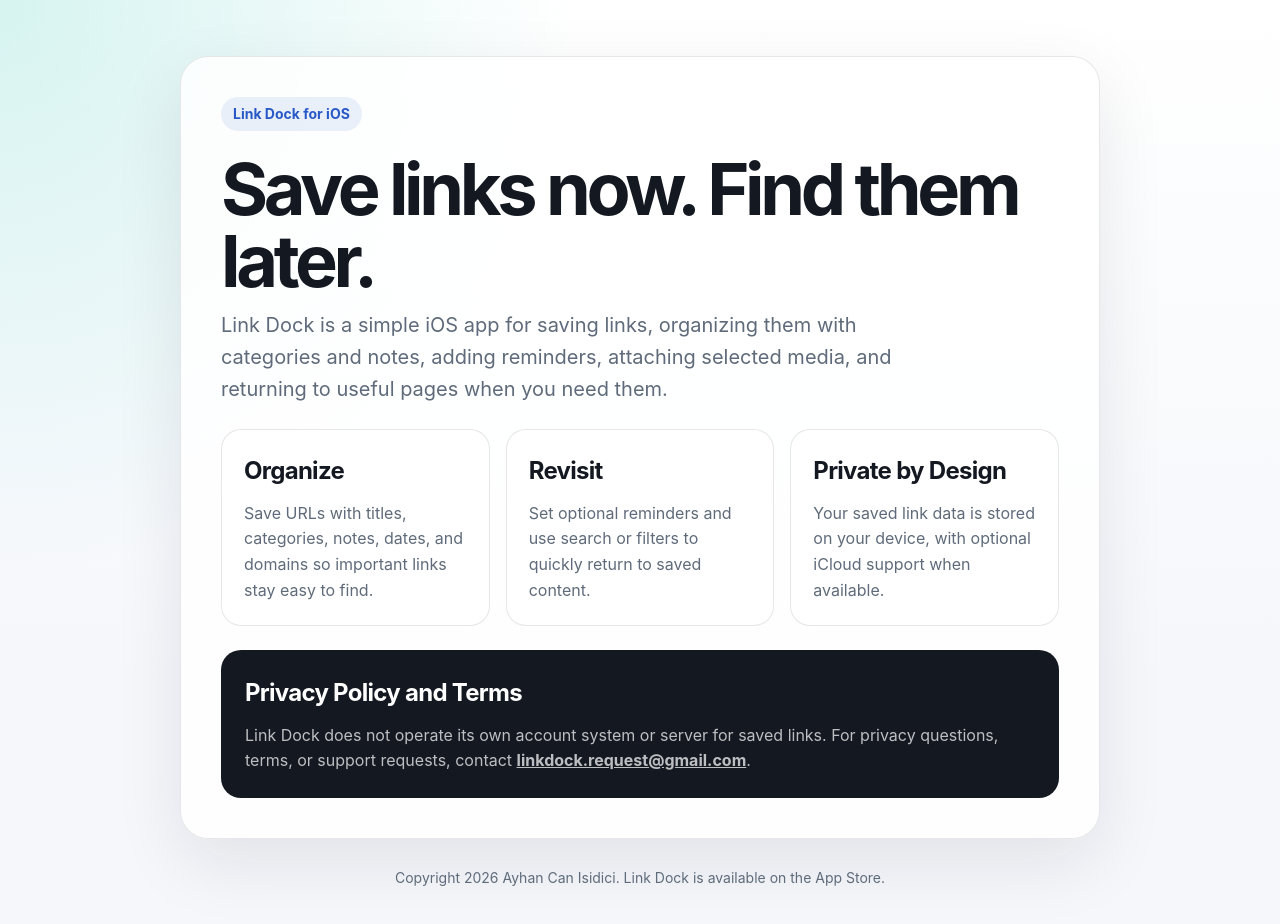
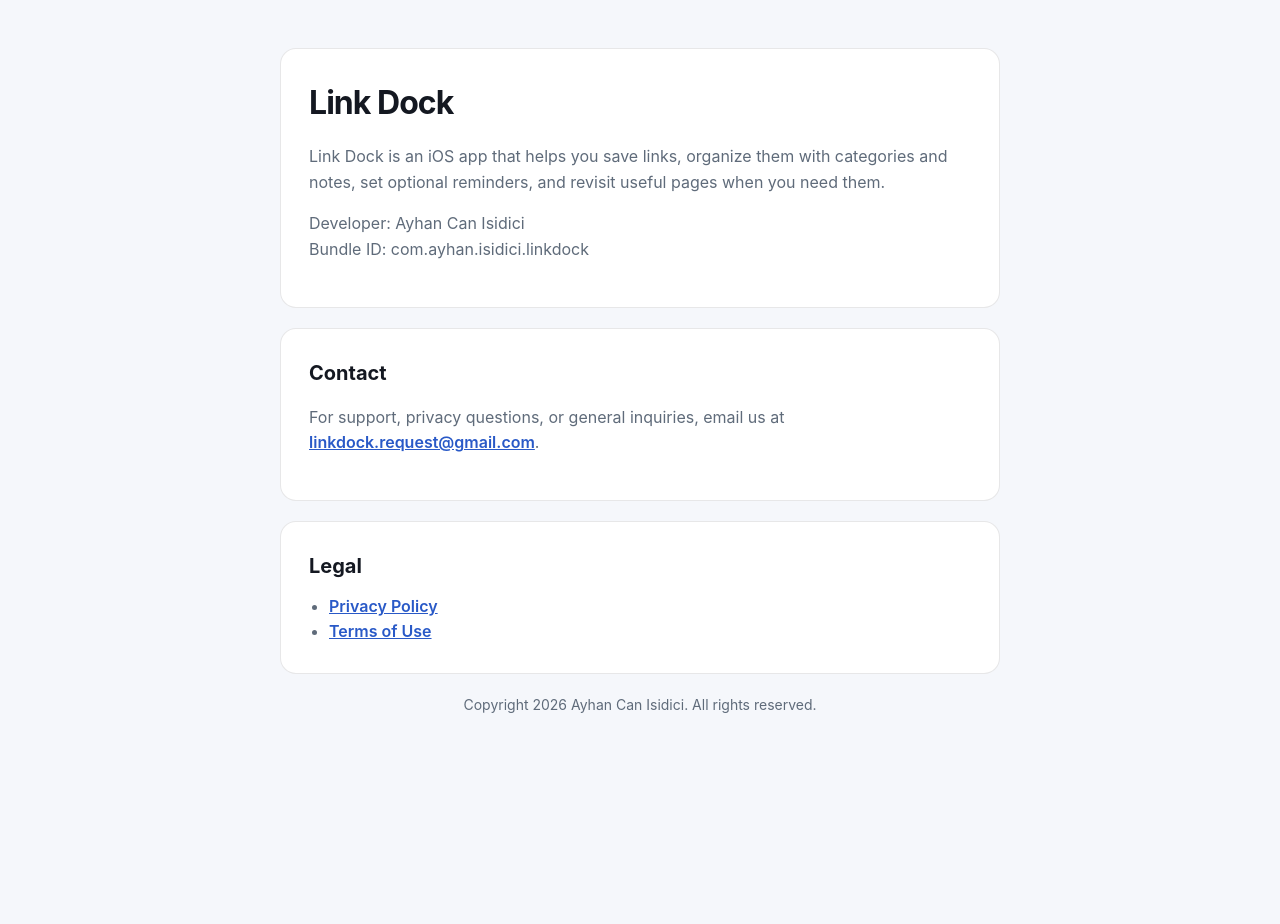
Before and after one commit to whiteraven35/whiteraven35.github.io, a plain HTML site: page index_linkdock.html in a window 1280 px wide. After the commit the page ends 800 px from the top, so only its background shows below. Drawn offline with Linux system fonts and the light colour scheme.

Commit message:
Add files via upload

```diff
--- a/index_linkdock.html
+++ b/index_linkdock.html
@@ -4,171 +4,96 @@
   <meta charset="utf-8">
   <meta name="viewport" content="width=device-width, initial-scale=1">
   <title>Link Dock</title>
-  <meta name="description" content="Link Dock helps you save, organize, filter, and revisit links later.">
+  <meta name="description" content="Link Dock is an iOS app for saving, organizing, and revisiting links.">
   <style>
-    :root {
-      color-scheme: light;
-      --bg: #f5f7fb;
-      --card: #ffffff;
-      --text: #141821;
-      --muted: #5f6b7a;
-      --primary: #2959c7;
-      --accent: #33c7b8;
-      --border: rgba(20, 24, 33, 0.1);
-    }
-
-    * {
-      box-sizing: border-box;
-    }
+    * { box-sizing: border-box; }
 
     body {
       margin: 0;
       font-family: -apple-system, BlinkMacSystemFont, "Segoe UI", sans-serif;
       line-height: 1.6;
-      color: var(--text);
-      background: radial-gradient(circle at top left, rgba(51, 199, 184, 0.2), transparent 36%),
-        linear-gradient(180deg, #ffffff 0%, var(--bg) 72%);
+      color: #141821;
+      background: #f5f7fb;
     }
 
     main {
-      width: min(920px, calc(100% - 32px));
+      width: min(720px, calc(100% - 32px));
       margin: 0 auto;
-      padding: 56px 0;
+      padding: 48px 0 64px;
     }
 
-    .hero {
-      padding: 40px;
-      border: 1px solid var(--border);
-      border-radius: 28px;
-      background: rgba(255, 255, 255, 0.86);
-      box-shadow: 0 24px 70px rgba(20, 24, 33, 0.09);
-    }
-
-    .badge {
-      display: inline-flex;
-      align-items: center;
-      gap: 8px;
-      padding: 6px 12px;
-      border-radius: 999px;
-      color: var(--primary);
-      background: rgba(41, 89, 199, 0.09);
-      font-weight: 700;
-      font-size: 14px;
+    header, section {
+      background: #ffffff;
+      border: 1px solid rgba(20, 24, 33, 0.1);
+      border-radius: 16px;
+      padding: 28px;
+      margin-bottom: 20px;
     }
 
     h1 {
-      margin: 22px 0 12px;
-      font-size: clamp(42px, 8vw, 72px);
-      line-height: 1;
-      letter-spacing: -0.06em;
+      margin: 0 0 8px;
+      font-size: 2rem;
+      letter-spacing: -0.03em;
     }
 
     h2 {
-      margin: 0 0 10px;
-      font-size: 24px;
-      letter-spacing: -0.03em;
+      margin: 0 0 12px;
+      font-size: 1.25rem;
     }
 
-    p {
-      margin: 0;
-      color: var(--muted);
+    p, li {
+      color: #5f6b7a;
     }
 
-    .lead {
-      max-width: 680px;
-      font-size: 20px;
-    }
-
-    .grid {
-      display: grid;
-      grid-template-columns: repeat(3, 1fr);
-      gap: 16px;
-      margin-top: 24px;
-    }
-
-    .card {
-      padding: 22px;
-      border: 1px solid var(--border);
-      border-radius: 20px;
-      background: var(--card);
-    }
-
-    .contact {
-      margin-top: 24px;
-      padding: 24px;
-      border-radius: 20px;
-      background: #141821;
-      color: #ffffff;
-    }
-
-    .contact p {
-      color: rgba(255, 255, 255, 0.72);
+    ul {
+      margin: 0;
+      padding-left: 20px;
     }
 
     a {
-      color: inherit;
-      font-weight: 700;
+      color: #2959c7;
+      font-weight: 600;
     }
 
     footer {
-      margin-top: 28px;
-      color: var(--muted);
+      text-align: center;
+      color: #5f6b7a;
       font-size: 14px;
-      text-align: center;
-    }
-
-    @media (max-width: 760px) {
-      main {
-        padding: 28px 0;
-      }
-
-      .hero {
-        padding: 28px;
-      }
-
-      .grid {
-        grid-template-columns: 1fr;
-      }
     }
   </style>
 </head>
 <body>
   <main>
-    <section class="hero">
-      <span class="badge">Link Dock for iOS</span>
-      <h1>Save links now. Find them later.</h1>
-      <p class="lead">
-        Link Dock is a simple iOS app for saving links, organizing them with categories and notes,
-        adding reminders, attaching selected media, and returning to useful pages when you need them.
+    <header>
+      <h1>Link Dock</h1>
+      <p>
+        Link Dock is an iOS app that helps you save links, organize them with categories and notes,
+        set optional reminders, and revisit useful pages when you need them.
       </p>
+      <p>
+        Developer: Ayhan Can Isidici<br>
+        Bundle ID: com.ayhan.isidici.linkdock
+      </p>
+    </header>
 
-      <div class="grid" aria-label="Link Dock features">
-        <article class="card">
-          <h2>Organize</h2>
-          <p>Save URLs with titles, categories, notes, dates, and domains so important links stay easy to find.</p>
-        </article>
-        <article class="card">
-          <h2>Revisit</h2>
-          <p>Set optional reminders and use search or filters to quickly return to saved content.</p>
-        </article>
-        <article class="card">
-          <h2>Private by Design</h2>
-          <p>Your saved link data is stored on your device, with optional iCloud support when available.</p>
-        </article>
-      </div>
+    <section>
+      <h2>Contact</h2>
+      <p>
+        For support, privacy questions, or general inquiries, email us at
+        <a href="mailto:linkdock.request@gmail.com">linkdock.request@gmail.com</a>.
+      </p>
+    </section>
 
-      <section class="contact">
-        <h2>Privacy Policy and Terms</h2>
-        <p>
-          Link Dock does not operate its own account system or server for saved links.
-          For privacy questions, terms, or support requests, contact
-          <a href="mailto:linkdock.request@gmail.com">linkdock.request@gmail.com</a>.
-        </p>
-      </section>
+    <section>
+      <h2>Legal</h2>
+      <ul>
+        <li><a href="privacy-policy.html">Privacy Policy</a></li>
+        <li><a href="terms-of-use.html">Terms of Use</a></li>
+      </ul>
     </section>
 
     <footer>
-      <p>Copyright 2026 Ayhan Can Isidici. Link Dock is available on the App Store.</p>
+      <p>Copyright 2026 Ayhan Can Isidici. All rights reserved.</p>
     </footer>
   </main>
 </body>
```
